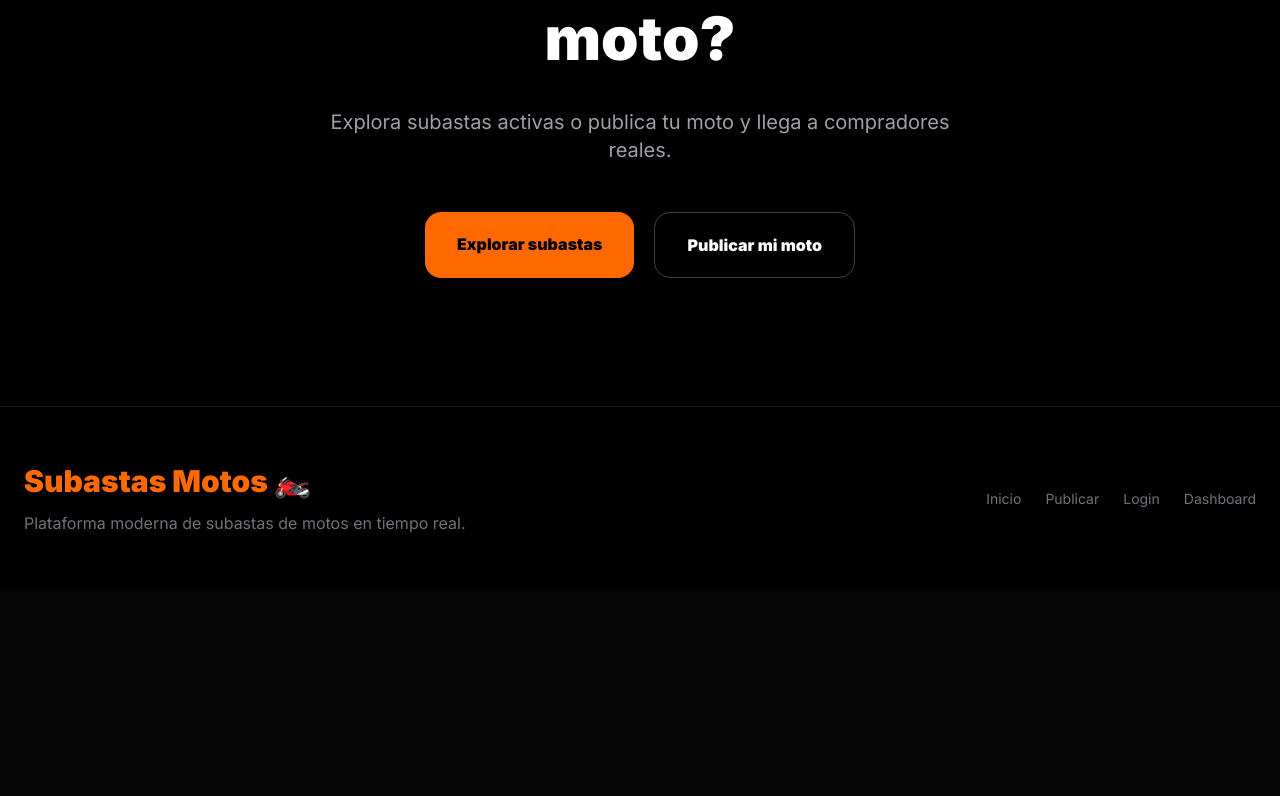
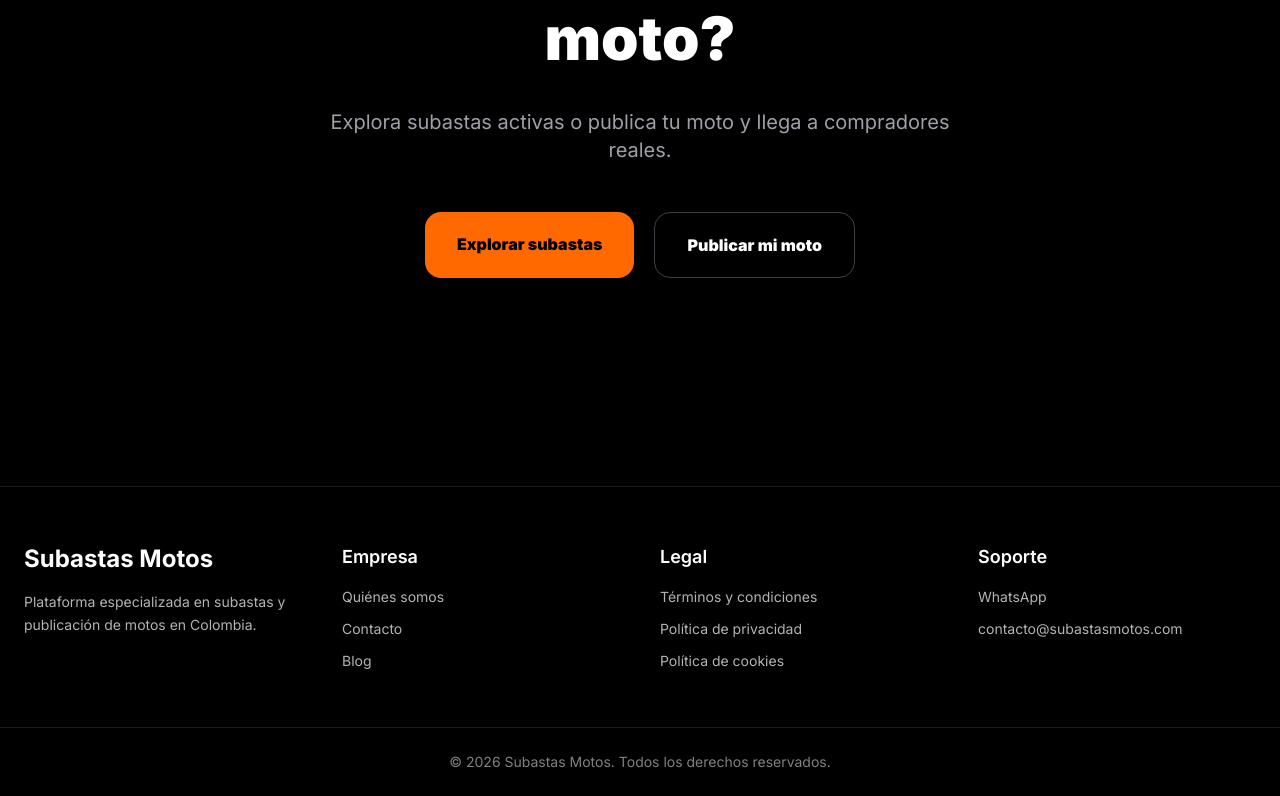
Before and after one commit to luisleyes/subastas-motos, a Next.js app: page / in a window 1280 px wide. Shown: the part 3701-4497 px from the top of the page. Before the commit the page ends 4292 px from the top, so only its background shows below. Built offline with nearby package versions, Linux system fonts and the light colour scheme; no server answers; the database is empty.

Commit message:
footer profesional v1

```diff
--- a/app/page.tsx
+++ b/app/page.tsx
@@ -3,7 +3,7 @@
 import { useEffect, useState } from "react";
 
 import { supabase } from "@/lib/supabase";
-
+import Footer from "@/components/footer";
 import Link from "next/link";
 
 import { motion } from "framer-motion";
@@ -817,45 +817,7 @@ export default function HomePage() {
       {/* FOOTER */}
       {/* ===================================== */}
 
-      <footer className="border-t border-zinc-900 bg-black py-14">
-
-        <div className="mx-auto flex max-w-7xl flex-col gap-8 px-6 md:flex-row md:items-center md:justify-between">
-
-          <div>
-
-            <h3 className="text-3xl font-black text-orange-500">
-              Subastas Motos 🏍️
-            </h3>
-
-            <p className="mt-3 max-w-md text-zinc-500">
-              Plataforma moderna de subastas de motos en tiempo real.
-            </p>
-
-          </div>
-
-          <div className="flex flex-wrap gap-6 text-sm text-zinc-500">
-
-            <Link href="/" className="transition hover:text-orange-500">
-              Inicio
-            </Link>
-
-            <Link href="/publicar" className="transition hover:text-orange-500">
-              Publicar
-            </Link>
-
-            <Link href="/login" className="transition hover:text-orange-500">
-              Login
-            </Link>
-
-            <Link href="/dashboard" className="transition hover:text-orange-500">
-              Dashboard
-            </Link>
-
-          </div>
-
-        </div>
-
-      </footer>
+      <Footer />
 
     </main>
   );
--- /dev/null
+++ b/components/footer.tsx
@@ -0,0 +1,108 @@
+export default function Footer() {
+  return (
+    <footer className="bg-black text-white border-t border-white/10 mt-20">
+      <div className="max-w-7xl mx-auto px-6 py-14 grid grid-cols-1 md:grid-cols-4 gap-10">
+
+        {/* Marca */}
+        <div>
+          <h2 className="text-2xl font-bold mb-4">
+            Subastas Motos
+          </h2>
+
+          <p className="text-white/70 text-sm leading-relaxed">
+            Plataforma especializada en subastas y publicación de motos en Colombia.
+          </p>
+        </div>
+
+        {/* Empresa */}
+        <div>
+          <h3 className="font-semibold mb-4 text-lg">
+            Empresa
+          </h3>
+
+          <ul className="space-y-3 text-sm text-white/70">
+            <li>
+              <a href="/quienes-somos" className="hover:text-white transition">
+                Quiénes somos
+              </a>
+            </li>
+
+            <li>
+              <a href="/contacto" className="hover:text-white transition">
+                Contacto
+              </a>
+            </li>
+
+            <li>
+              <a href="/blog" className="hover:text-white transition">
+                Blog
+              </a>
+            </li>
+          </ul>
+        </div>
+
+        {/* Legal */}
+        <div>
+          <h3 className="font-semibold mb-4 text-lg">
+            Legal
+          </h3>
+
+          <ul className="space-y-3 text-sm text-white/70">
+            <li>
+              <a href="/terminos" className="hover:text-white transition">
+                Términos y condiciones
+              </a>
+            </li>
+
+            <li>
+              <a href="/privacidad" className="hover:text-white transition">
+                Política de privacidad
+              </a>
+            </li>
+
+            <li>
+              <a href="/cookies" className="hover:text-white transition">
+                Política de cookies
+              </a>
+            </li>
+          </ul>
+        </div>
+
+        {/* Soporte */}
+        <div>
+          <h3 className="font-semibold mb-4 text-lg">
+            Soporte
+          </h3>
+
+          <ul className="space-y-3 text-sm text-white/70">
+            <li>
+              <a
+                href="https://wa.me/573017170878"
+                target="_blank"
+                className="hover:text-white transition"
+              >
+                WhatsApp
+              </a>
+            </li>
+
+            <li>
+              <a
+                href="mailto:contacto@subastasmotos.com"
+                className="hover:text-white transition"
+              >
+                contacto@subastasmotos.com
+              </a>
+            </li>
+          </ul>
+        </div>
+      </div>
+
+      {/* Bottom */}
+      <div className="border-t border-white/10">
+        <div className="max-w-7xl mx-auto px-6 py-6 text-center text-sm text-white/50">
+          © 2026 Subastas Motos. Todos los derechos reservados.
+        </div>
+      </div>
+    </footer>
+  );
+}
```
